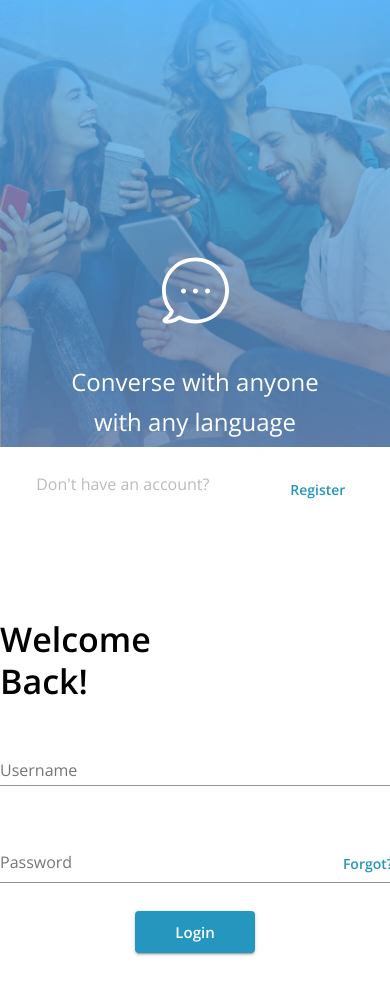
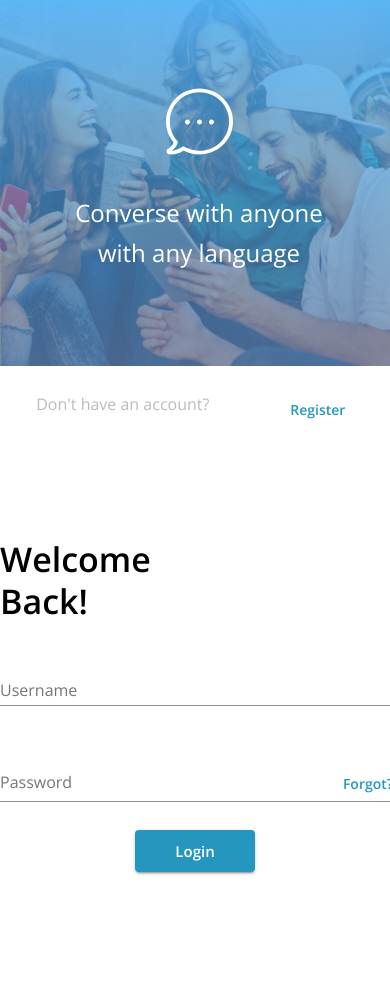
Before and after one commit to MarinosDakis/42da00, a React (Create React App) app in the folder client/: page /login in a window 390 px wide. Shown: the top 994 px of the page. Built offline with nearby package versions, Linux system fonts and the light colour scheme; no server answers.

Commit message:
edit styles.js to improve mobile UI

```diff
--- a/client/src/styles.js
+++ b/client/src/styles.js
@@ -67,4 +67,9 @@ export default makeStyles((theme) => ({
     loginHeader: {
         marginRight: 160,
     },
+    [theme.breakpoints.down("sm")]: {
+        bubble: {
+            margin: "10vh 0 10vh 0",
+        },
+    }
 }));
```
